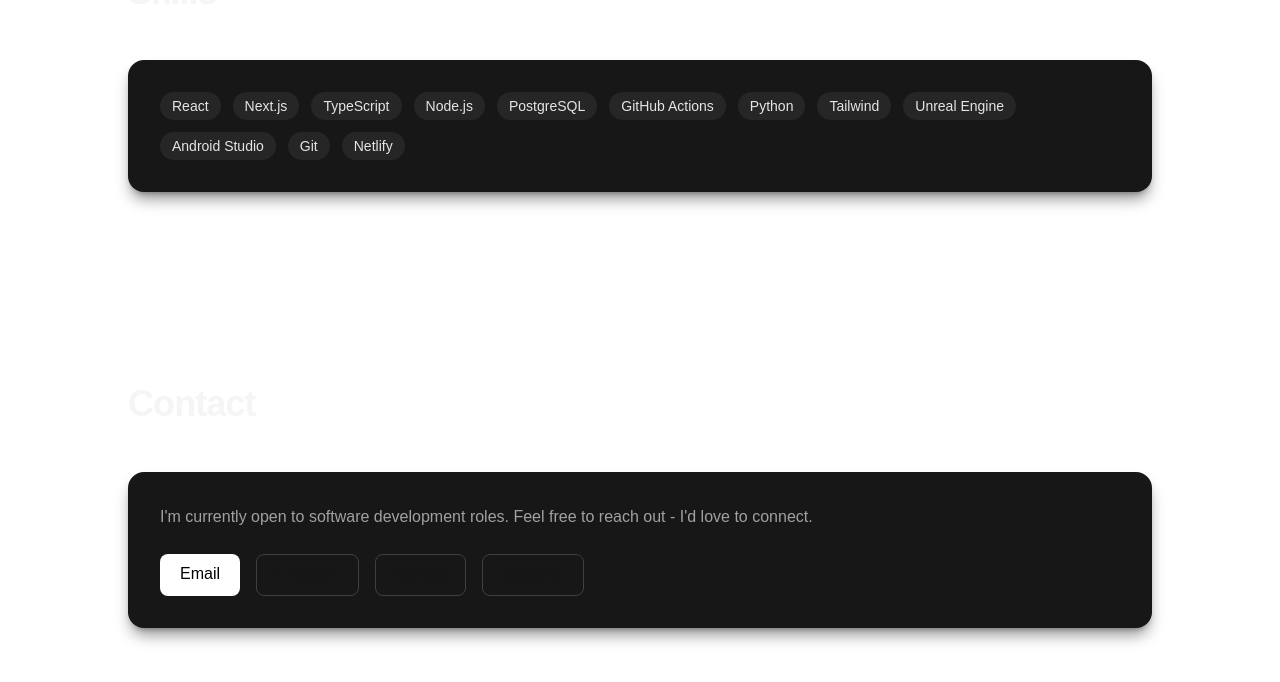
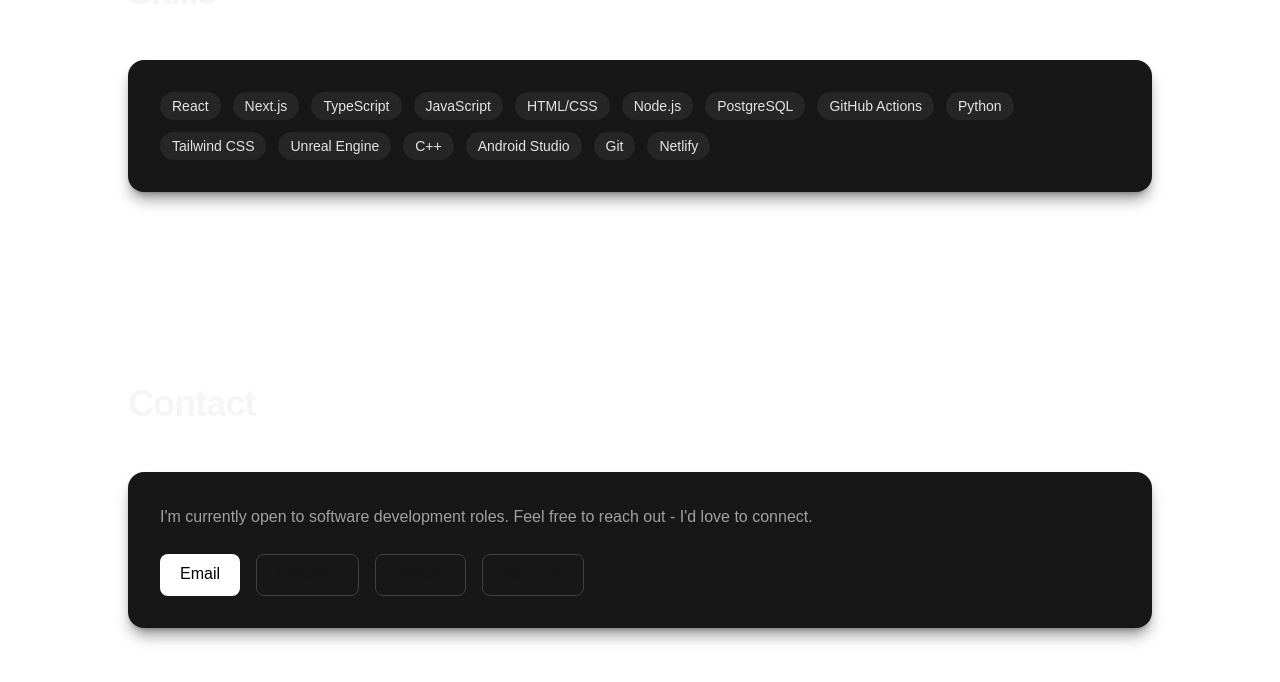
Before and after one commit to FaizaanRehman/Portfolio, a Next.js app: page / in a window 1280 px wide. Shown: the part 3358-4040 px from the top of the page. Built offline with nearby package versions, Linux system fonts and the light colour scheme.

Commit message:
update tech skills

```diff
--- a/app/page.tsx
+++ b/app/page.tsx
@@ -110,12 +110,15 @@
             "React",
             "Next.js",
             "TypeScript",
+            "JavaScript",
+            "HTML/CSS",
             "Node.js",
             "PostgreSQL",
             "GitHub Actions",
             "Python",
-            "Tailwind",
+            "Tailwind CSS",
             "Unreal Engine",
+            "C++",
             "Android Studio",
             "Git",
             "Netlify",
```
